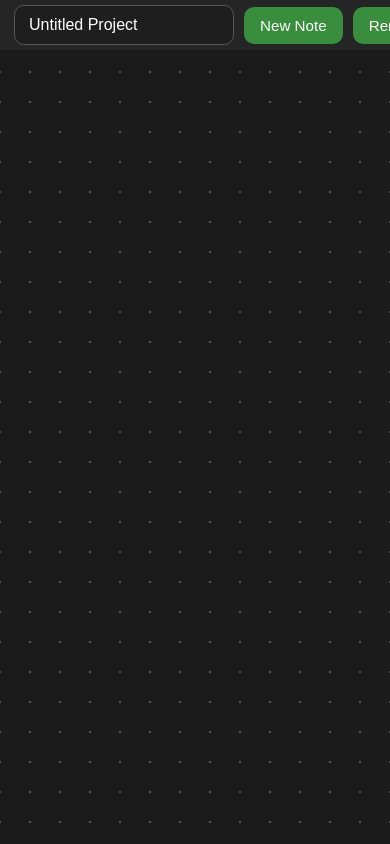
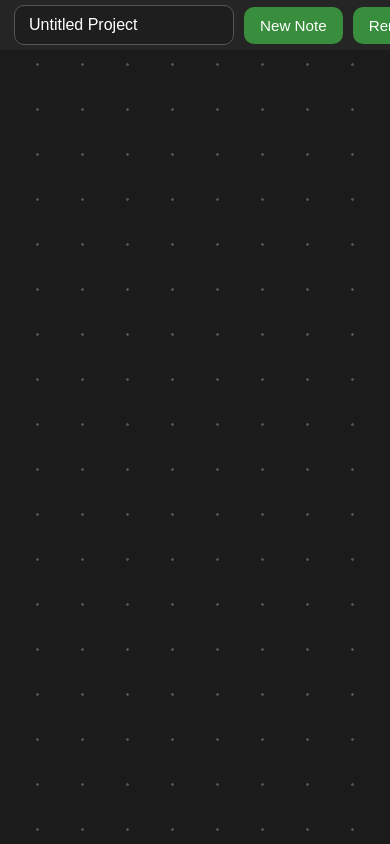
Before and after one commit to SzymonRembalski/visual-notes, a plain HTML site: page visual-notes.html in a window 390 px wide. Shown: the top 844 px of the page. Drawn offline with Linux system fonts and the light colour scheme.

Commit message:
Fix responsive grid dot sizing and spacing

```diff
--- a/assets/css/styles.css
+++ b/assets/css/styles.css
@@ -355,13 +355,15 @@ body.projects-page .project-card h2:empty::before {
 }
 
 body.canvas-page #grid {
-    position: absolute;
+    position: fixed;
     top: 50px;
     left: 0;
-    width: 1600px;
-    height: 1000px;
-    background-image: radial-gradient(circle, #555 1.5px, transparent 1.5px);
-    background-size: 30px 30px;
+    right: 0;
+    bottom: 0;
+    /* em-sized dots follow zoom, with rem-based limits for visibility and accessibility. */
+    font-size: clamp(0.38rem, calc(0.225rem + 0.775rem * var(--grid-zoom, 1)), 1rem);
+    background-image: radial-gradient(circle, #555 0.075em, transparent 0.09375em);
+    background-size: 45px 45px;
     pointer-events: none;
     z-index: 800;
 }
--- a/assets/js/visual-notes.js
+++ b/assets/js/visual-notes.js
@@ -110,7 +110,6 @@ const VisualNotes = {
         const height = next.bottom - next.top;
         const canvas = document.getElementById("canvas");
         const shapesLayer = document.getElementById("shapes");
-        const grid = document.getElementById("grid");
         const svg = document.getElementById("connections");
 
         if (canvas) {
@@ -133,11 +132,6 @@ const VisualNotes = {
                 element.style.left = (shape.x - next.left) + "px";
                 element.style.top = (shape.y - next.top) + "px";
             });
-        }
-        if (grid) {
-            grid.style.width = width + "px";
-            grid.style.height = height + "px";
-            grid.style.backgroundPosition = `${-next.left % 30}px ${-next.top % 30}px`;
         }
         if (svg) {
             svg.style.left = "0px";
@@ -1624,8 +1618,12 @@ const VisualNotes = {
             shapesLayer.style.transformOrigin = "0 0";
         }
         if (grid) {
-            grid.style.transform = transform;
-            grid.style.transformOrigin = "0 0";
+            // Paint only the viewport in screen pixels, independent of canvas bounds.
+            // CSS sizes the dots in em; only spacing and camera alignment use pixels.
+            const spacing = 45 * this.zoom;
+            grid.style.backgroundSize = `${spacing}px ${spacing}px`;
+            grid.style.backgroundPosition = `${this.panX % spacing}px ${this.panY % spacing}px`;
+            grid.style.setProperty("--grid-zoom", String(this.zoom));
         }
         if (svg) {
             svg.style.transform = transform;
```
